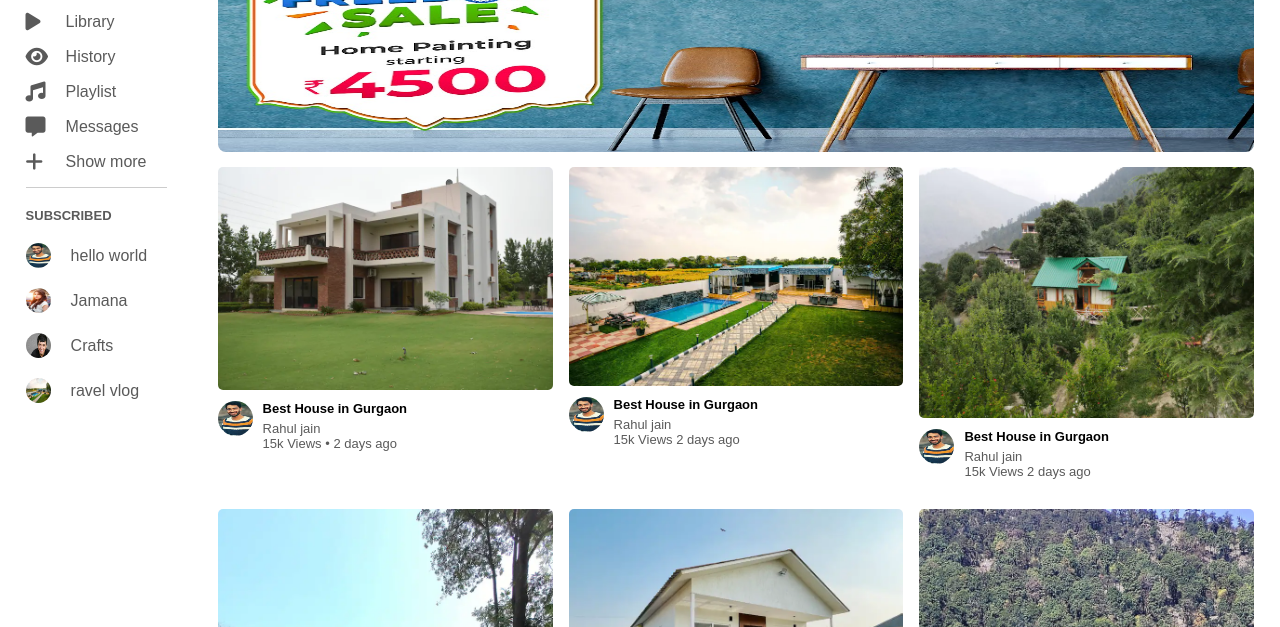
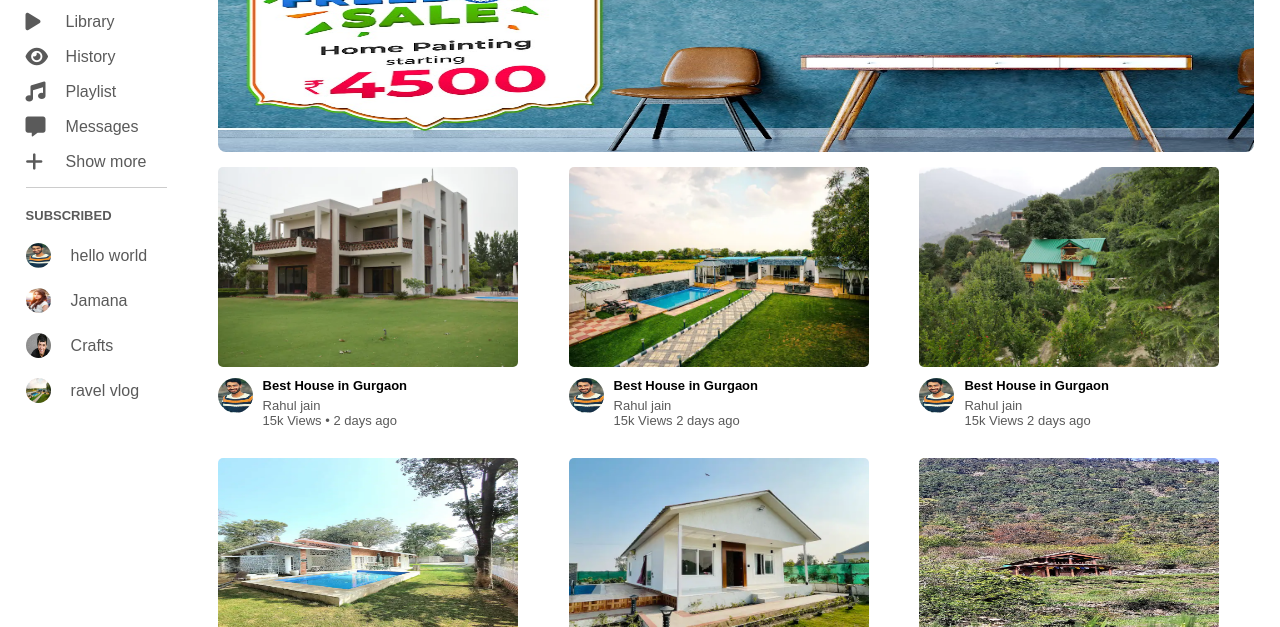
Before and after one commit to amantiwari-2310/TAR_IP_3_github.io, a plain HTML site: page index.html in a window 1280 px wide. Shown: the part 173-800 px from the top of the page. Drawn offline with Linux system fonts and the light colour scheme; a script that the page names is missing.

Commit message:
css file updated

```diff
--- a/style.css
+++ b/style.css
@@ -156,7 +156,8 @@ color: #5a5a5a;
 }
 
 .vid-list .thumbnail{
-width: 100%;
+width: 300px;
+height: 200px;
 border-radius: 5px;
 }
 .vid-list .flex-div{
```
